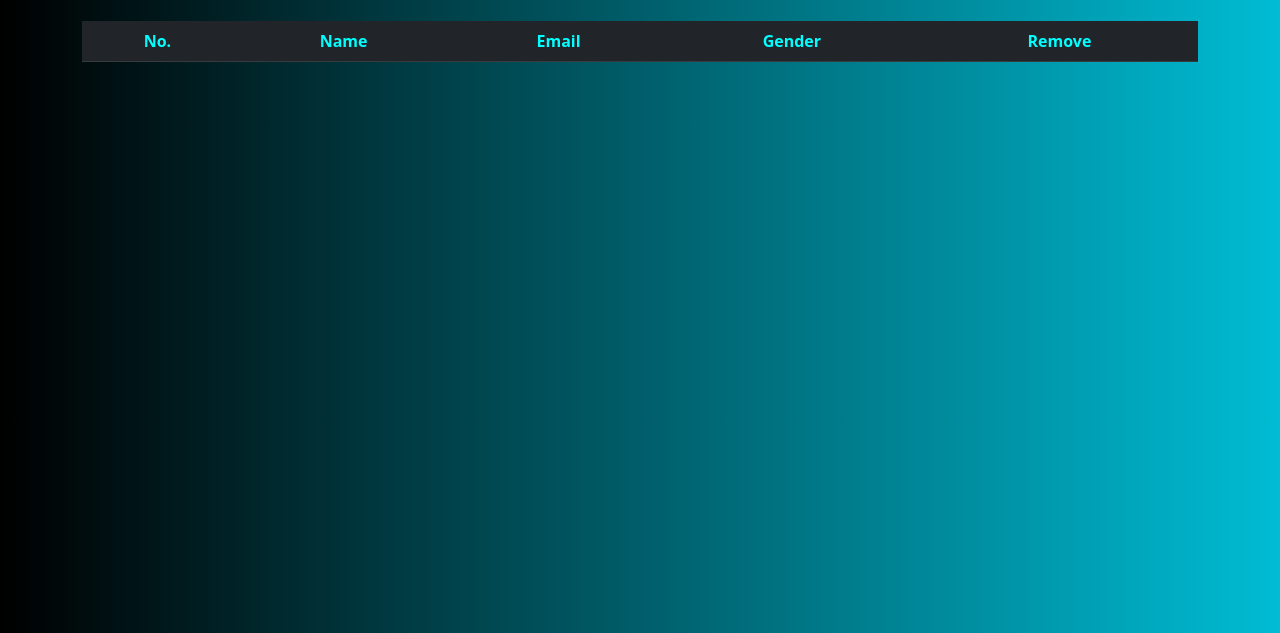
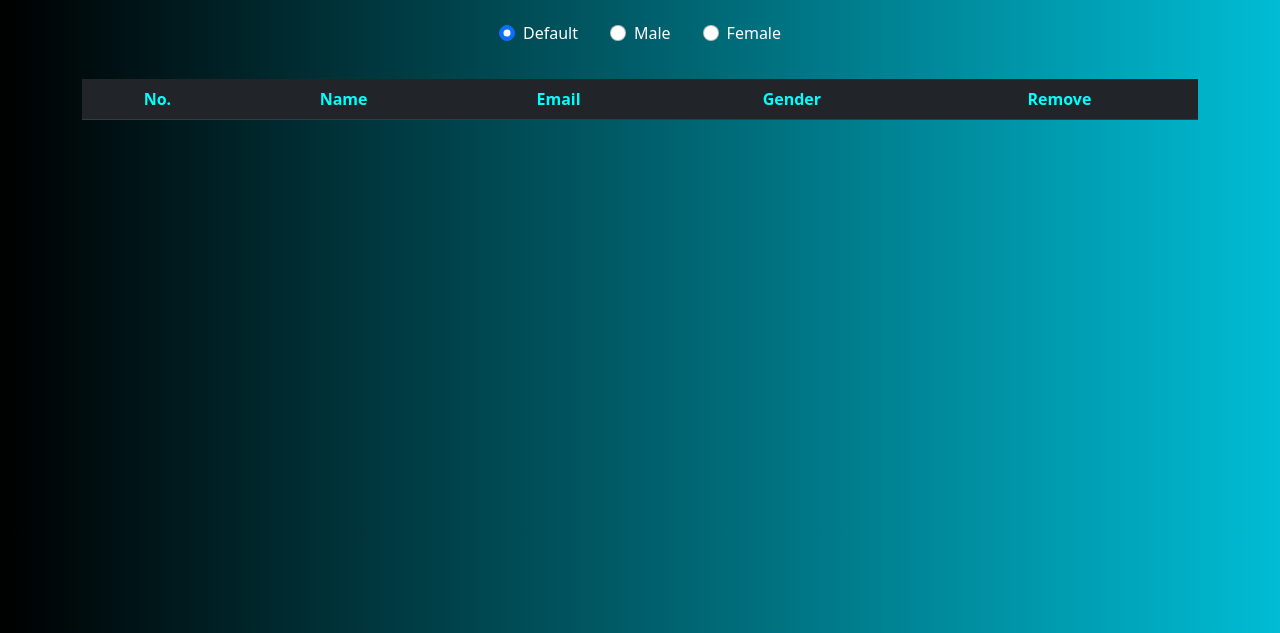
Before and after one commit to Meshabaz/first-mock-server, a website: page index.html in a window 1280 px wide. Shown: the part 167-800 px from the top of the page. Drawn offline with nearby package versions, Linux system fonts and the light colour scheme; no server answers.

Commit message:
Filter added

```diff
--- a/component/index.js
+++ b/component/index.js
@@ -40,3 +40,20 @@ const del = async (i) => {
   });
   getApi(api);
 };
+
+let radio = document.querySelectorAll('input[name="gender"]');
+
+const findSelected = async () => {
+  let selected = document.querySelector('input[name="gender"]:checked').value;
+
+  let url;
+  if (selected === "on") {
+    getApi(api);
+  } else {
+    getApi(`https://first-mock-server.herokuapp.com/dummy?gender=${selected}`);
+  }
+};
+
+radio.forEach((radioBtn) => {
+  radioBtn.addEventListener("change", findSelected);
+});
--- a/index.html
+++ b/index.html
@@ -39,6 +39,11 @@
         gap: 2rem;
     }
 
+    .radio {
+        display: flex;
+        gap: 2rem;
+    }
+
     table {
         text-align: center;
     }
@@ -59,6 +64,26 @@
     </nav>
     <div class="container my-5 d-flex justify-content-center">
         <h1>HELLO</h1>
+        <div class="radio">
+            <div class="form-check">
+                <input class="form-check-input check" type="radio" name="gender" id="exampleRadios2" checked>
+                <label class="form-check-label" for="exampleRadios2">
+                    Default
+                </label>
+            </div>
+            <div class="form-check">
+                <input class="form-check-input check" type="radio" name="gender" id="exampleRadios2" value="Male">
+                <label class="form-check-label" for="exampleRadios2">
+                    Male
+                </label>
+            </div>
+            <div class="form-check">
+                <input class="form-check-input check" type="radio" name="gender" id="exampleRadios1" value="Female">
+                <label class="form-check-label" for="exampleRadios1">
+                    Female
+                </label>
+            </div>
+        </div>
         <table class="table table-dark">
             <thead>
                 <tr>
--- a/server.js
+++ b/server.js
@@ -17,5 +17,6 @@ server.use(middlewares);
 
 // https://radiant-daffodil-a36d1e.netlify.app/
 // https://first-mock-server.herokuapp.com/dummy
+// https://meshabaz.github.io/first-mock-server/
 
 // ========================> DEPLOYED SERVER AND WEBSITE LINKS <==============================//
```
